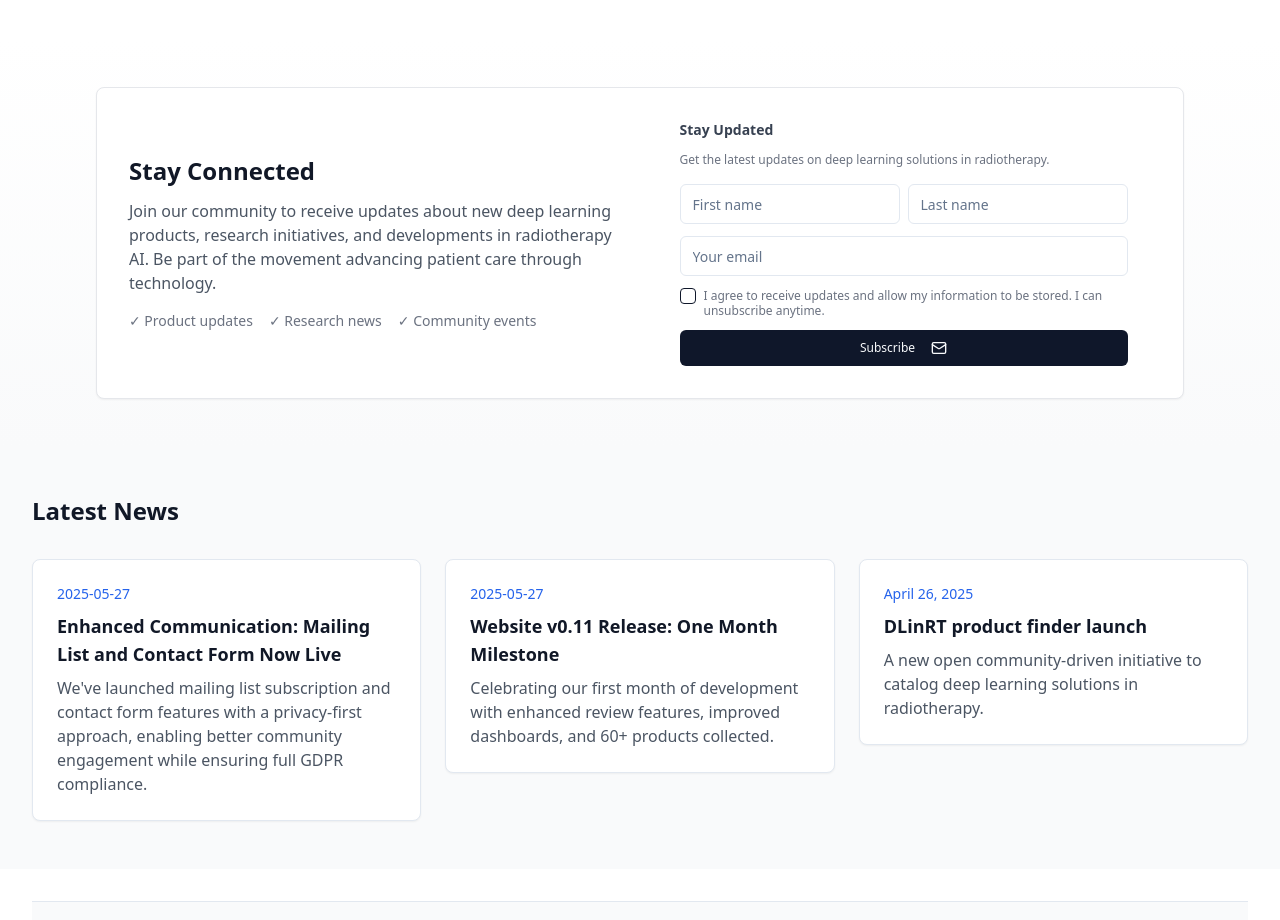
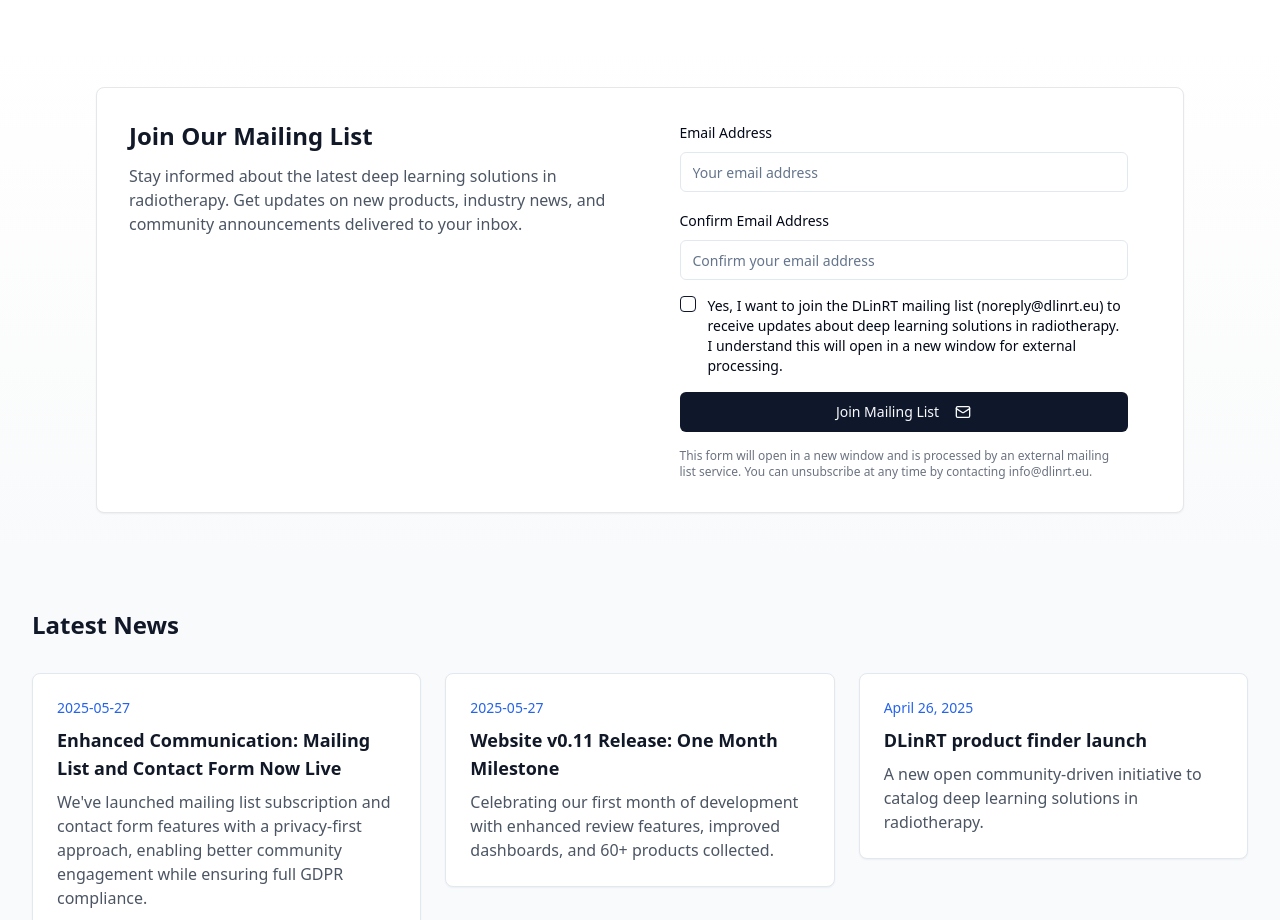
Before and after one commit to DLinRT-eu/website, a React (Vite) app: page / in a window 1280 px wide. Shown: the part 1760-2680 px from the top of the page. Built offline with nearby package versions, Linux system fonts and the light colour scheme.

Commit message:
feat: Replace "Stay Connected" with mailing list form
Replaces the "Stay Connected" section on the home page with the full mailing list signup form, matching the about page's implementation. This includes updating the title, description, component, and layout, and removing the bullet points.

```diff
--- a/src/pages/Index.tsx
+++ b/src/pages/Index.tsx
@@ -9,7 +9,7 @@ import { getAllOptions } from "@/utils/filterOptions";
 import dataService from "@/services/DataService";
 import { toast } from "sonner";
 import { useNavigate } from "react-router-dom";
-import NewsletterSignupCompact from "@/components/NewsletterSignupCompact";
+import MailingListSignup from "@/components/MailingListSignup";
 import Footer from "@/components/Footer";
 
 const Index = () => {
@@ -90,25 +90,22 @@ const Index = () => {
         />
       </div>
 
-      {/* Newsletter Signup Section - Moved below TaskTaxonomy */}
+      {/* Mailing List Signup Section */}
       <div className="bg-gradient-to-b from-white to-gray-50 py-12">
         <div className="max-w-6xl mx-auto px-4 md:px-8">
           <div className="bg-white rounded-lg shadow-sm border border-gray-200 p-8">
-            <div className="grid md:grid-cols-2 gap-8 items-center">
+            <div className="grid md:grid-cols-2 gap-8 items-start">
               <div>
-                <h2 className="text-2xl font-bold text-gray-900 mb-3">Stay Connected</h2>
+                <h2 className="text-2xl font-bold text-gray-900 mb-3">Join Our Mailing List</h2>
                 <p className="text-gray-600 mb-4">
-                  Join our community to receive updates about new deep learning products, research initiatives,
-                  and developments in radiotherapy AI. Be part of the movement advancing patient care through technology.
+                  Stay informed about the latest deep learning solutions in radiotherapy. Get updates on new products,
+                  industry news, and community announcements delivered to your inbox.
                 </p>
-                <div className="flex items-center space-x-4 text-sm text-gray-500">
-                  <span>✓ Product updates</span>
-                  <span>✓ Research news</span>
-                  <span>✓ Community events</span>
-                </div>
               </div>
               <div className="flex justify-center">
-                <NewsletterSignupCompact />
+                <div className="w-full max-w-md">
+                  <MailingListSignup />
+                </div>
               </div>
             </div>
           </div>
```
